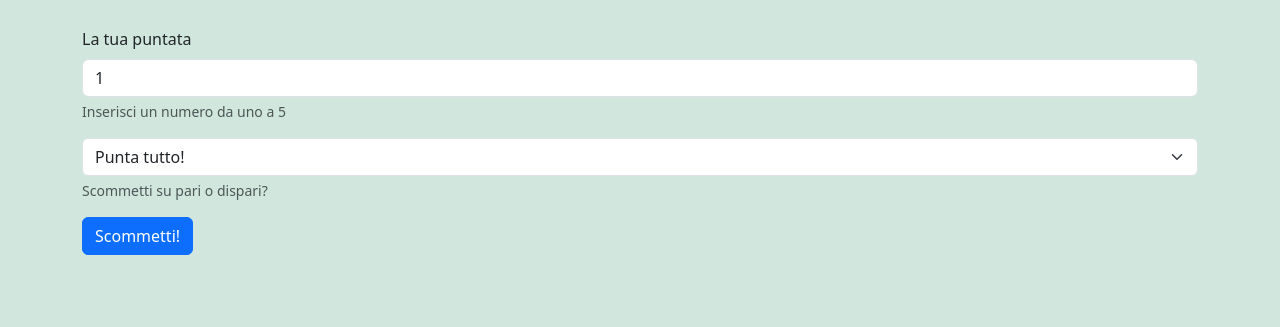
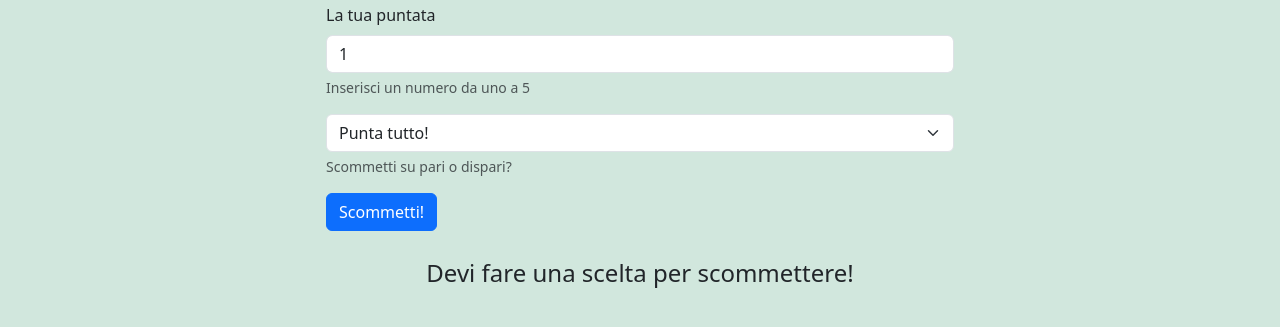
Before and after one commit to MattiaCanopoli/js-paliedispari, a plain HTML site: page pari-e disspari/index.html in a window 1280 px wide. Both pictures are taken after a click on the button "Scommetti!". Shown: the part 101-428 px from the top of the page. Drawn offline with nearby package versions, Linux system fonts and the light colour scheme.

Commit message:
add: msg div

```diff
--- a/pari-e disspari/index.html
+++ b/pari-e disspari/index.html
@@ -12,31 +12,30 @@
     <header class="mt-5">
         <h1 class="text-center">Pari o Dispari?</h1>
     </header>
-    <main class="container">
+    <div class="row justify-content-center mb-4">
+        <div class="col-6">
             <form>
-            <div class="row justify-content-center py-4">
 
-                <div class="col-12 mb-3">
                 <label for="number-input" class="form-label">La tua puntata</label>
                 <input type="number" class="form-control" id="number-input" max="5" min="1" value="1">
-                    <div id="number-help" class="form-text">Inserisci un numero da uno a 5</div>
-                </div>
+                <div id="number-help" class="form-text mb-3">Inserisci un numero da uno a 5</div>
 
-                <div class=" col-12 mb-3">
                 <select class="form-select" aria-label="Default select example" id="even-odd-select">
                     <option selected value="bet">Punta tutto!</option>
                     <option value="even">Pari</option>
                     <option value="odd">Dispari</option>
                 </select>
-                    <div id="select-help" class="form-text">Scommetti su pari o dispari?</div>
-                </div>
+                <div id="select-help" class="form-text mb-3">Scommetti su pari o dispari?</div>
 
-                <div>
                 <button type="submit" class="btn btn-primary" id="sub-btn">Scommetti!</button>
+            </form>
         </div>
         </div>
-        </form>
-    </main>
+    <div class="row justify-content-center">
+        <div class="col-6 text-center fs-4">
+            <div class="d-none" id="msg"></div>
+        </div>
+    </div>
     <script src="main.js"></script>
 </body>
 
--- a/pari-e disspari/main.js
+++ b/pari-e disspari/main.js
@@ -4,6 +4,7 @@
 const inputNumber = document.getElementById('number-input')
 const choice = document.getElementById('even-odd-select')
 const subBtn = document.getElementById('sub-btn')
+const msgSection =document.getElementById('msg')
 
 //evento al click
 subBtn.addEventListener('click', function (event){
@@ -21,7 +22,8 @@ subBtn.addEventListener('click', function (event){
     }else if (result===choiceVal){
         msg=`Congratulazioni! Hai vinto ${inputVal*randonNumber*2}€! I numeri erano: ${inputVal} e ${randonNumber}`
     }
-    console.log(msg) //stampo msg in pagina
+        msgSection.innerText=msg  //aggiungo il testo del messaggio al div 'msg' in pagina
+        msgSection.classList.remove('d-none') //rimuovo la classe d-none dal div 'msg'
 })
 
 function evenOrOdd (num1, num2){ //definisco funzione che prende 2 valori come argomenti
```
Lines whose indentation alone changed are shown as unchanged.
